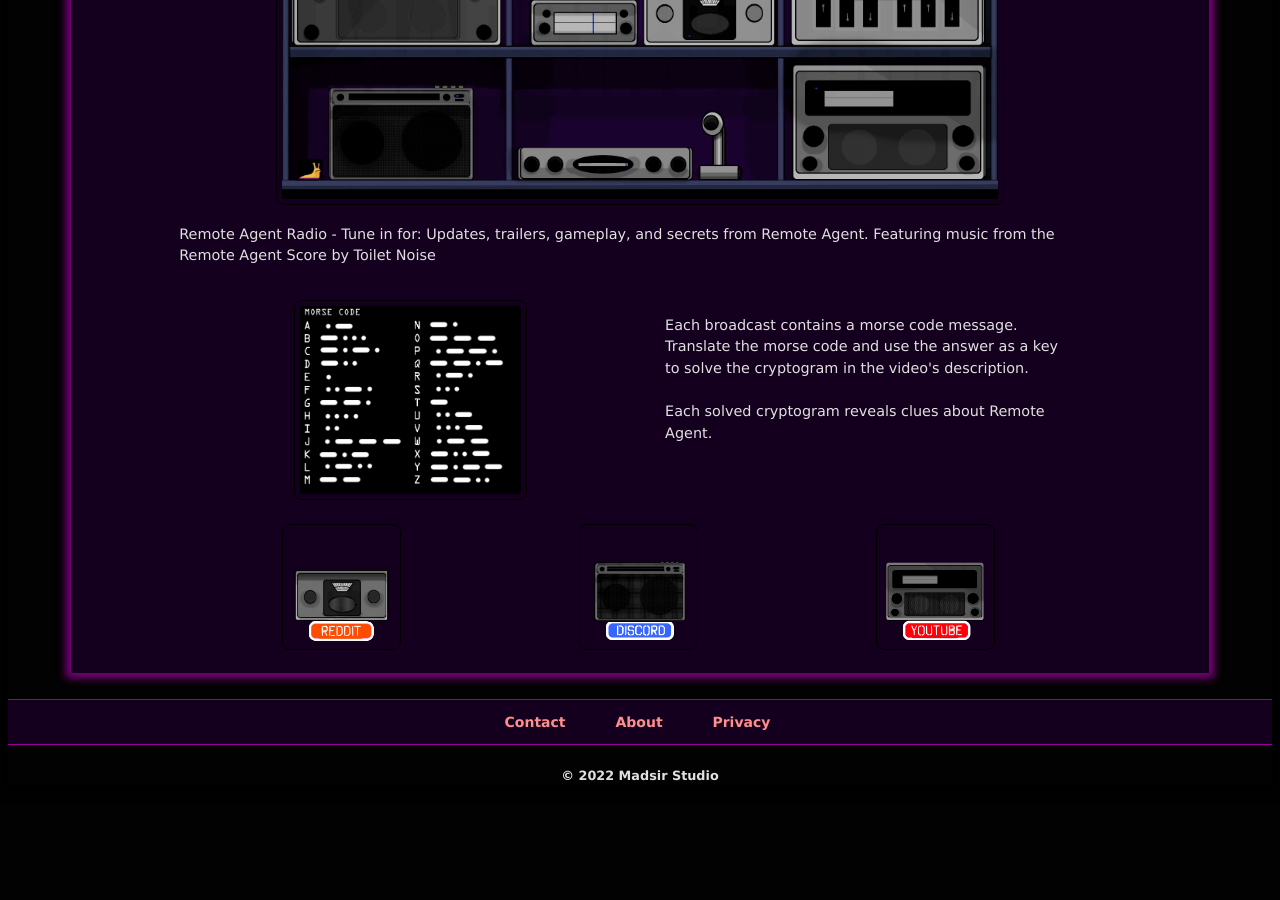
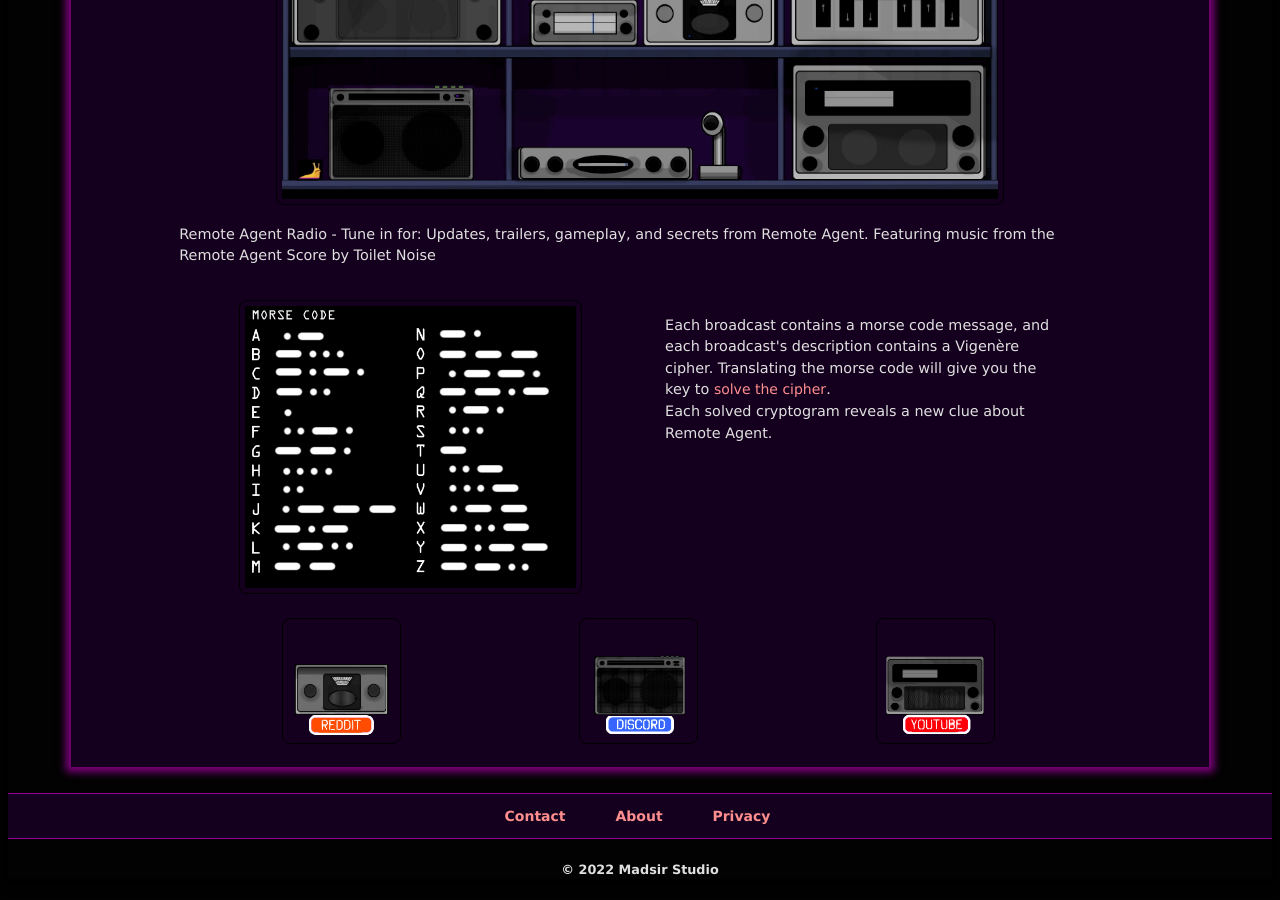
Before and after one commit to Madsir/madsirstudio.github.io, a Jekyll site: the page built from remoteagent/index.html, in a window 1280 px wide and 900 px high, scrolled down 2106 px. Built offline with Jekyll 4.4.1, drawn with Linux system fonts in a browser that asks for light colours; before the commit the page ends 2913 px from its top, so only the background shows below that.

Commit message:
Update index.html

```diff
--- a/remoteagent/index.html
+++ b/remoteagent/index.html
@@ -122,10 +122,11 @@ img:hover {
 	<br>
 		<div class="row">
 				<div class="col">
-		<a href="/Assets/MORSECODE.png"><img src="/Assets/MORSECODE.png" alt="morsecode" width="50%"></a>
+		<a href="/Assets/MORSECODE.png"><img src="/Assets/MORSECODE.png" alt="morsecode" width="75%"></a>
 				</div>
 				<div class="col">
-		<p>Each broadcast contains a morse code message. Translate the morse code and use the answer as a key to solve the cryptogram in the video's description.<br><br>Each solved cryptogram reveals clues about Remote Agent.</p>
+		<p>Each broadcast contains a morse code message, and each broadcast's description contains a Vigenère cipher. Translating the morse code will give you the key to <a href="https://www.boxentriq.com/code-breaking/vigenere-cipher">solve the cipher</a>.<br>
+Each solved cryptogram reveals a new clue about Remote Agent.</p>
 				</div>
 		</div>
 			<br>
```
